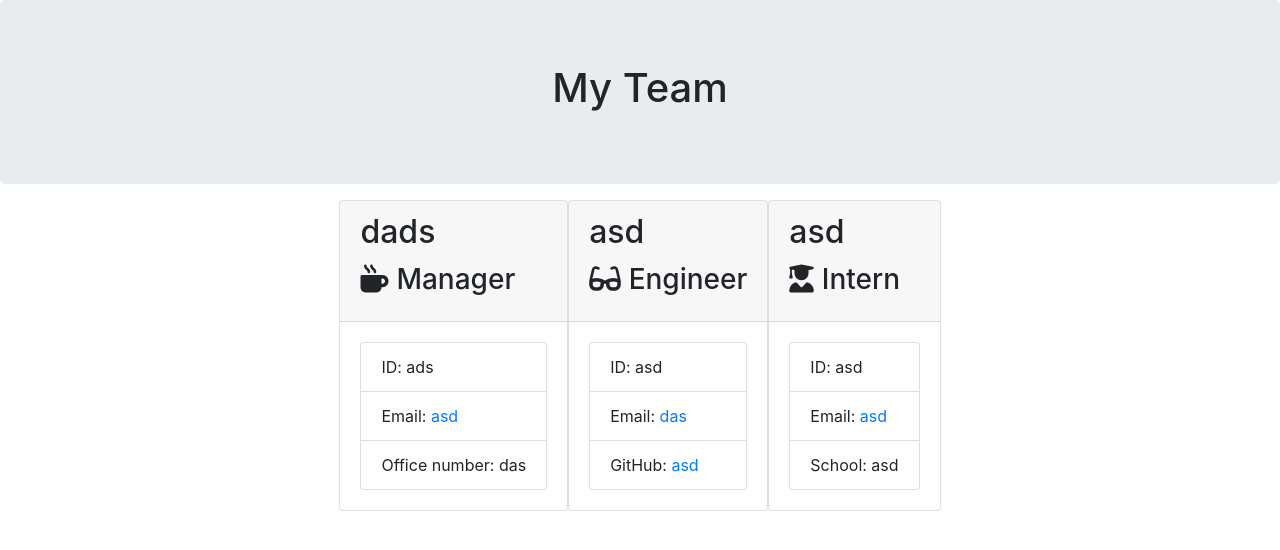
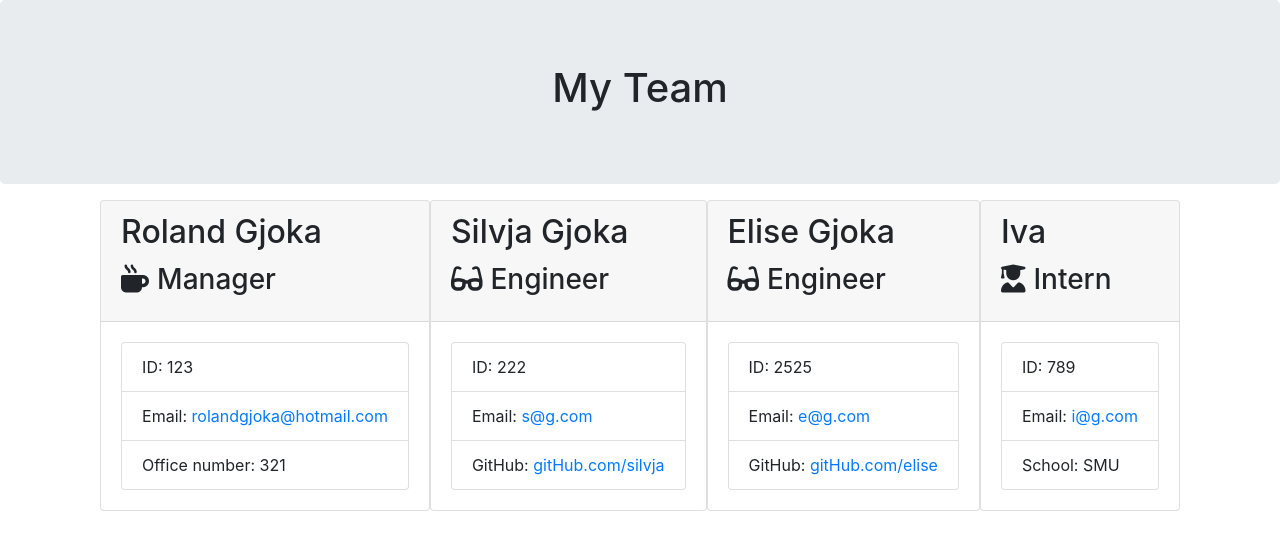
Before and after one commit to Rolandgjoka/Team-profile-generator, a website: page output/team.html in a window 1280 px wide. Drawn offline with nearby package versions, Linux system fonts and the light colour scheme.

Commit message:
updated Readme file

```diff
--- a/output/team.html
+++ b/output/team.html
@@ -6,7 +6,9 @@
     <meta name="viewport" content="width=device-width, initial-scale=1.0" />
     <meta http-equiv="X-UA-Compatible" content="ie=edge" />
     <title>My Team</title>
-    <link rel="stylesheet" href="https://stackpath.bootstrapcdn.com/bootstrap/4.1.3/css/bootstrap.min.css" integrity="sha384-MCw98/SFnGE8fJT3GXwEOngsV7Zt27NXFoaoApmYm81iuXoPkFOJwJ8ERdknLPMO" crossorigin="anonymous">
+    <link rel="stylesheet" href="https://stackpath.bootstrapcdn.com/bootstrap/4.3.1/css/bootstrap.min.css"
+        integrity="sha384-ggOyR0iXCbMQv3Xipma34MD+dH/1fQ784/j6cY/iJTQUOhcWr7x9JvoRxT2MZw1T" crossorigin="anonymous">
+    <link rel="stylesheet" href="style.css">
     <script src="https://kit.fontawesome.com/c502137733.js"></script>
 </head>
 
@@ -23,40 +25,53 @@
             <div class="team-area col-12 d-flex justify-content-center">
                 <div class="card employee-card">
     <div class="card-header">
-        <h2 class="card-title">dads</h2>
+        <h2 class="card-title">Roland Gjoka</h2>
         <h3 class="card-title"><i class="fas fa-mug-hot mr-2"></i>Manager</h3>
     </div>
     <div class="card-body">
         <ul class="list-group">
-            <li class="list-group-item">ID: ads</li>
-            <li class="list-group-item">Email: <a href="mailto:asd">asd</a></li>
-            <li class="list-group-item">Office number: das</li>
+            <li class="list-group-item">ID: 123</li>
+            <li class="list-group-item">Email: <a href="mailto:rolandgjoka@hotmail.com">rolandgjoka@hotmail.com</a></li>
+            <li class="list-group-item">Office number: 321</li>
         </ul>
     </div>
 </div>
 <div class="card employee-card">
     <div class="card-header">
-        <h2 class="card-title">asd</h2>
+        <h2 class="card-title">Silvja Gjoka</h2>
         <h3 class="card-title"><i class="fas fa-glasses mr-2"></i>Engineer</h3>
     </div>
     <div class="card-body">
         <ul class="list-group">
-            <li class="list-group-item">ID: asd</li>
-            <li class="list-group-item">Email: <a href="mailto:das">das</a></li>
-            <li class="list-group-item">GitHub: <a href="https://github.com/asd" target="_blank" rel="noopener noreferrer">asd</a></li>
+            <li class="list-group-item">ID: 222</li>
+            <li class="list-group-item">Email: <a href="mailto:s@g.com">s@g.com</a></li>
+            <li class="list-group-item">GitHub: <a href="https://github.com/gitHub.com/silvja" target="_blank" rel="noopener noreferrer">gitHub.com/silvja</a></li>
         </ul>
     </div>
 </div>
 <div class="card employee-card">
     <div class="card-header">
-        <h2 class="card-title">asd</h2>
+        <h2 class="card-title">Elise Gjoka</h2>
+        <h3 class="card-title"><i class="fas fa-glasses mr-2"></i>Engineer</h3>
+    </div>
+    <div class="card-body">
+        <ul class="list-group">
+            <li class="list-group-item">ID: 2525</li>
+            <li class="list-group-item">Email: <a href="mailto:e@g.com">e@g.com</a></li>
+            <li class="list-group-item">GitHub: <a href="https://github.com/gitHub.com/elise" target="_blank" rel="noopener noreferrer">gitHub.com/elise</a></li>
+        </ul>
+    </div>
+</div>
+<div class="card employee-card">
+    <div class="card-header">
+        <h2 class="card-title">Iva</h2>
         <h3 class="card-title"><i class="fas fa-user-graduate mr-2"></i>Intern</h3>
     </div>
     <div class="card-body">
         <ul class="list-group">
-            <li class="list-group-item">ID: asd</li>
-            <li class="list-group-item">Email: <a href="mailto:asd">asd</a></li>
-            <li class="list-group-item">School: asd</li>
+            <li class="list-group-item">ID: 789</li>
+            <li class="list-group-item">Email: <a href="mailto:i@g.com">i@g.com</a></li>
+            <li class="list-group-item">School: SMU</li>
         </ul>
     </div>
 </div>
```
Also changed, not shown: README.md, myTeam.PNG (added).
